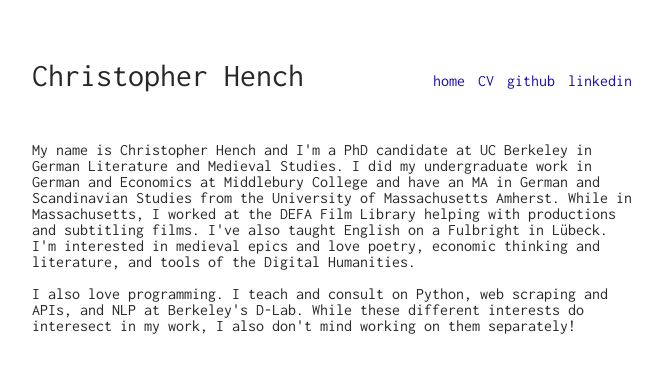
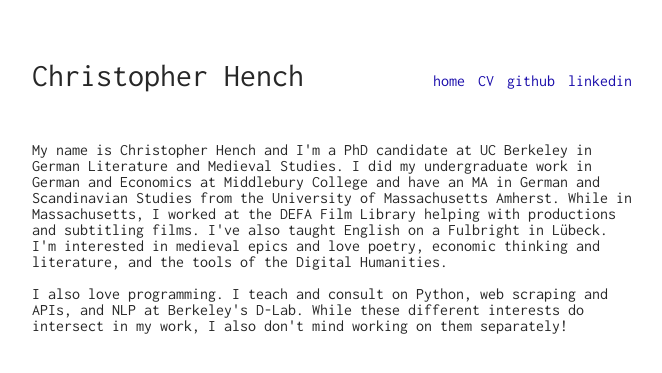
Before and after one commit to henchc/henchc.github.io, a Jekyll site: the page built from index.html, in a window 1280 px wide. Shown: the top 373 px of the page, without its empty margins (308-970 px from the left). Built offline with Jekyll 4.4.1, drawn with Linux system fonts in a browser that asks for light colours.

Commit message:
updated index.html

```diff
--- a/index.html
+++ b/index.html
@@ -13,9 +13,9 @@ layout: default
     </ul>
 </div>
 
-My name is Christopher Hench and I'm a PhD candidate at UC Berkeley in German Literature and Medieval Studies. I did my undergraduate work in German and Economics at Middlebury College and have an MA in German and Scandinavian Studies from the University of Massachusetts Amherst. While in Massachusetts, I worked at the DEFA Film Library helping with productions and subtitling films. I've also taught English on a Fulbright in Lübeck. I'm interested in medieval epics and love poetry, economic thinking and literature, and tools of the Digital Humanities.
+My name is Christopher Hench and I'm a PhD candidate at UC Berkeley in German Literature and Medieval Studies. I did my undergraduate work in German and Economics at Middlebury College and have an MA in German and Scandinavian Studies from the University of Massachusetts Amherst. While in Massachusetts, I worked at the DEFA Film Library helping with productions and subtitling films. I've also taught English on a Fulbright in Lübeck. I'm interested in medieval epics and love poetry, economic thinking and literature, and the tools of the Digital Humanities.
 <br><br>
-I also love programming. I teach and consult on Python, web scraping and APIs, and NLP at Berkeley's D-Lab. While these different interests do interesect in my work, I also don't mind working on them separately!
+I also love programming. I teach and consult on Python, web scraping and APIs, and NLP at Berkeley's D-Lab. While these different interests do intersect in my work, I also don't mind working on them separately!
 
 <!-- <div class="portfolio">
     <h1>Web Design:</h1>
```
